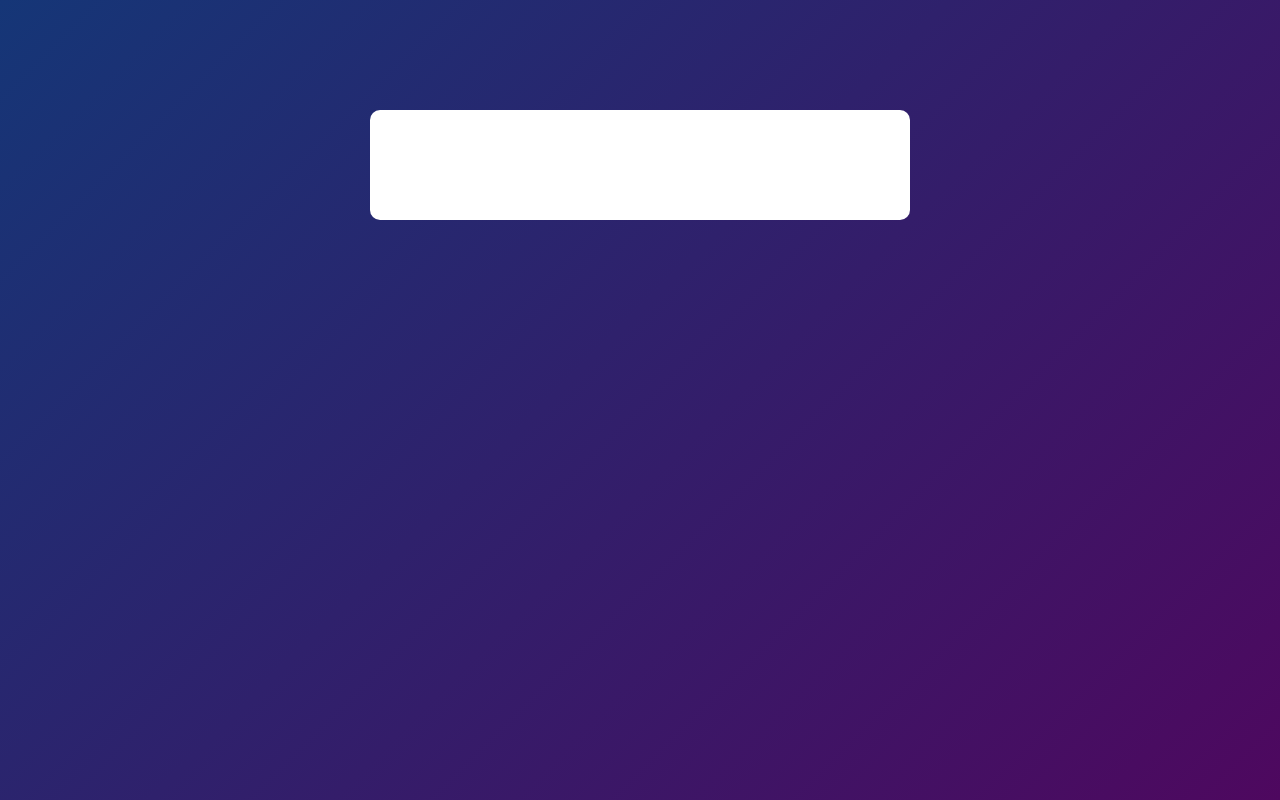
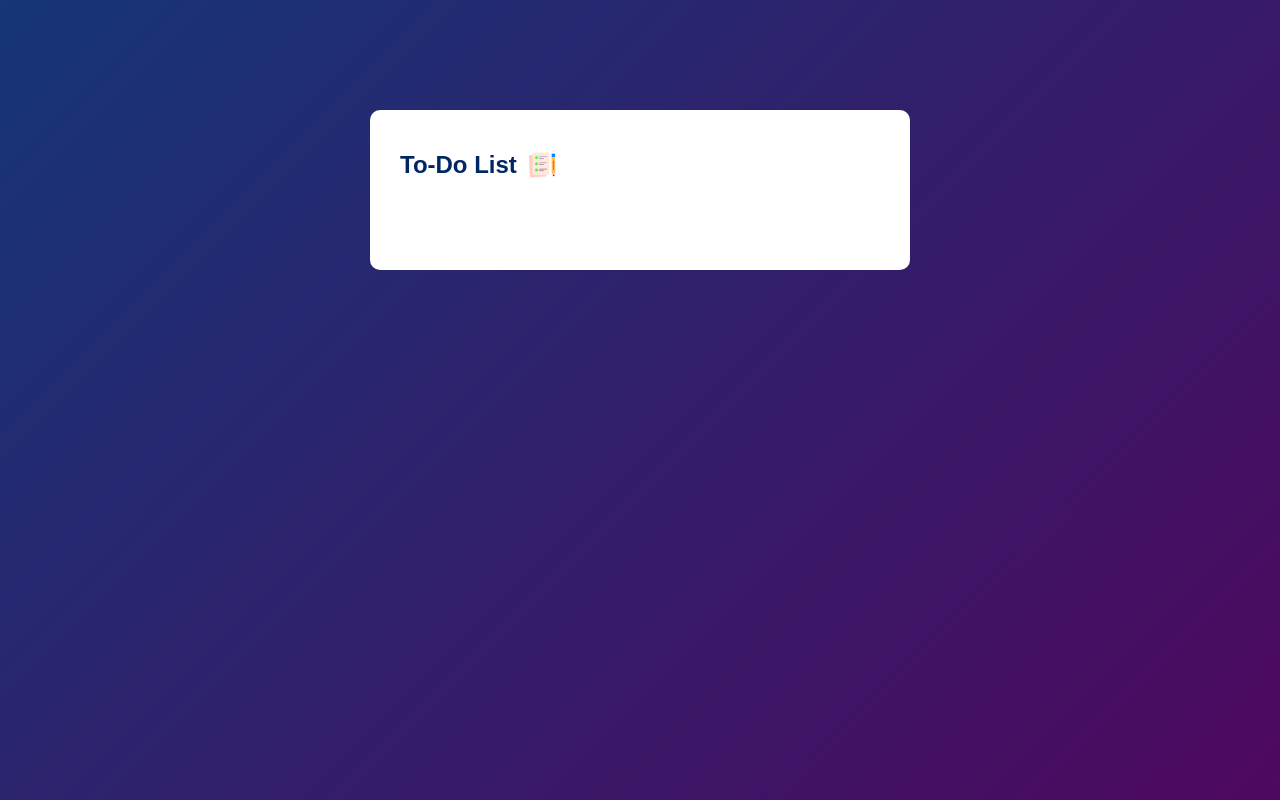
Before and after one commit to mrghkh12/to-do-list-app-project, a plain HTML site: page index.html in a window 1280 px wide. Drawn offline with Linux system fonts and the light colour scheme.

Commit message:
feat(index.htm & style.css): create todo list title & set style

```diff
--- a/css/style.css
+++ b/css/style.css
@@ -19,3 +19,13 @@
     padding: 40px 30px 70px;
     border-radius: 10px;
 }
+.todo-app .title{
+    color: #002765;
+    display: flex;
+    align-items: center;
+    margin-bottom: 20px;
+}
+.todo-app .title img{
+    width: 30px;
+    margin-left: 10px;
+}
--- a/index.html
+++ b/index.html
@@ -9,6 +9,7 @@
 <body>
     <div class="container">
         <div class="todo-app">
+            <h2 class="title">To-Do List <img src="./images/icon.png"></h2>
         </div>
     </div>
     <script src="./scripts/script.js"></script>
```
